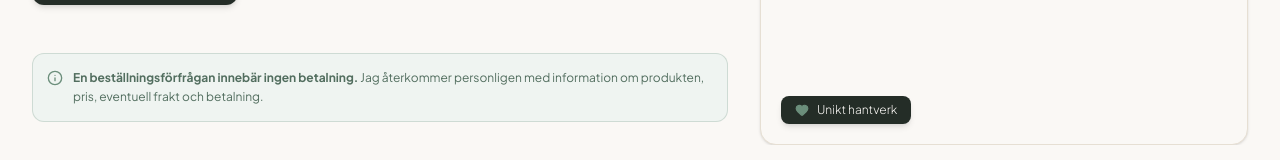
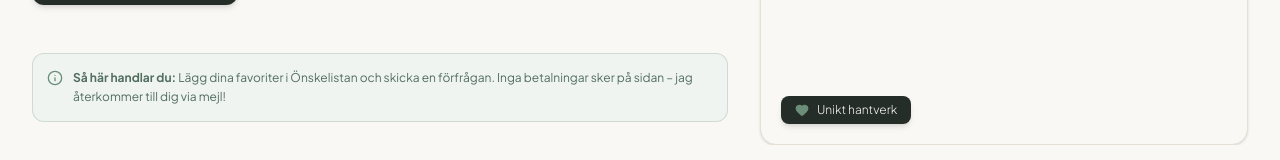
Before and after one commit to adamalice2221/sagomaskan, a React (Vite) app: page / in a window 1280 px wide. Shown: the part 496-656 px from the top of the page. Built offline with nearby package versions, Linux system fonts and the light colour scheme; no server answers; the database is empty.

Commit message:
feat: update ordering process explanation in banner
Clarify the ordering workflow in the informational banner to better guide users on how to request items via the wishlist.

```diff
--- a/src/pages/HomePage.tsx
+++ b/src/pages/HomePage.tsx
@@ -125,7 +125,7 @@ export const HomePage: React.FC<HomePageProps> = ({
                 <div className="p-3.5 rounded-xl bg-[#EFF4F1] border border-[#6B8E7B]/25 text-xs text-[#526E5F] flex items-start gap-2.5 text-left">
                   <Info className="w-4 h-4 text-[#6B8E7B] shrink-0 mt-0.5" />
                   <p className="leading-relaxed">
-                    <strong>En beställningsförfrågan innebär ingen betalning.</strong> Jag återkommer personligen med information om produkten, pris, eventuell frakt och betalning.
+                    <strong>Så här handlar du:</strong> Lägg dina favoriter i Önskelistan och skicka en förfrågan. Inga betalningar sker på sidan – jag återkommer till dig via mejl!
                   </p>
                 </div>
               </div>
```
